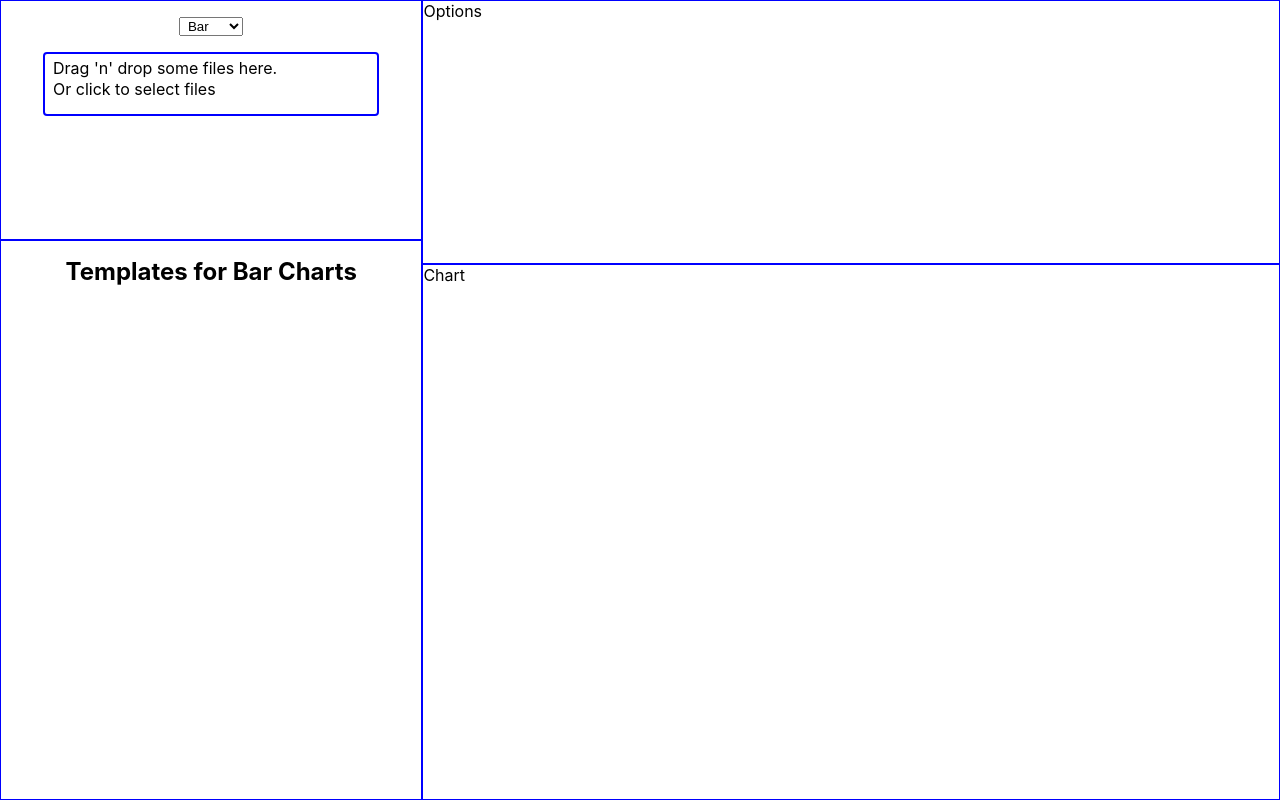
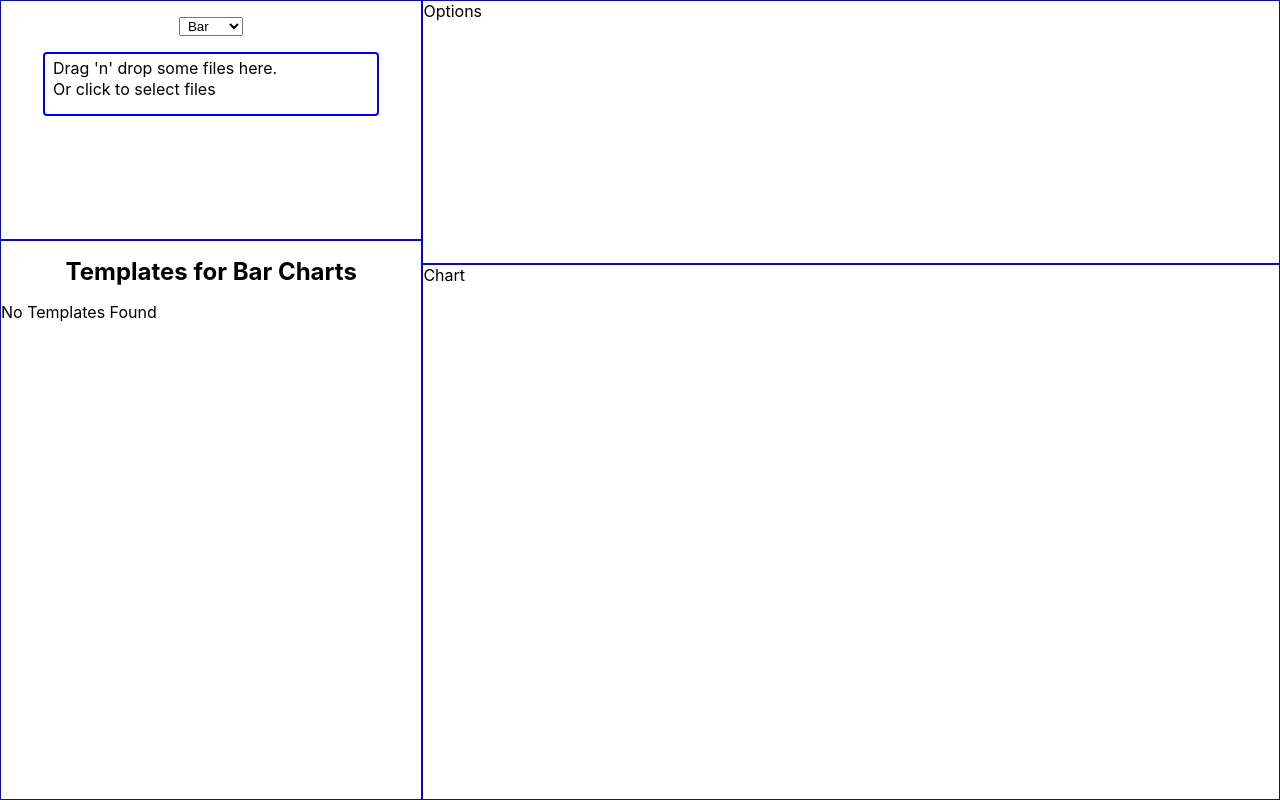
Before and after one commit to michaelcalvinwood/instant-charts-react, a React (Create React App) app: page / in a window 1280 px wide. Built offline with nearby package versions, Linux system fonts and the light colour scheme.

Commit message:
added TemplateCard component placeholder

```diff
--- a/src/components/Templates.jsx
+++ b/src/components/Templates.jsx
@@ -3,12 +3,17 @@ import React from 'react';
 import template from '../templates/template';
 
 const Templates = ({templates, setTemplates, chart}) => {
-  console.log('template', template);
+  console.log('template', template, Object.keys(template));
+
+
   return (
     <div className='templates'>
       <h2 className='templates--heading'>
           Templates for {chart.charAt(0).toUpperCase() + chart.slice(1)} Charts
       </h2>
+      <div className="templates--selections">
+        {!templates[chart] && <p>No Templates Found</p>}
+      </div>
     </div>
   )
 }
```
Also changed, not shown: src/components/TemplateCard.jsx (added, +12 -0 lines), src/components/TemplateCard.scss (added).
